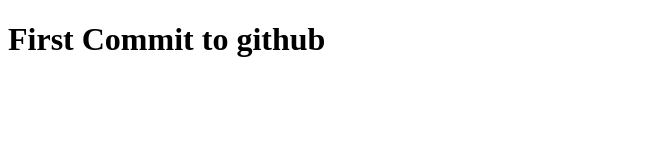
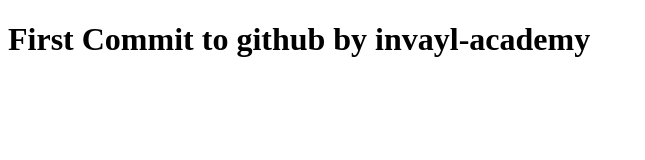
Before and after one commit to invayl-academya/git-branch-merge-example, a plain HTML site: page index.html in a window 1280 px wide. Shown: the whole page, without its empty margins (0-645 px from the left). Drawn offline with Linux system fonts and the light colour scheme.

Commit message:
today we fork and pull reqs

```diff
--- a/index.html
+++ b/index.html
@@ -6,6 +6,6 @@
     <title>branch And merge</title>
   </head>
   <body>
-    <h1>First Commit to github</h1>
+    <h1>First Commit to github by invayl-academy</h1>
   </body>
 </html>
```
